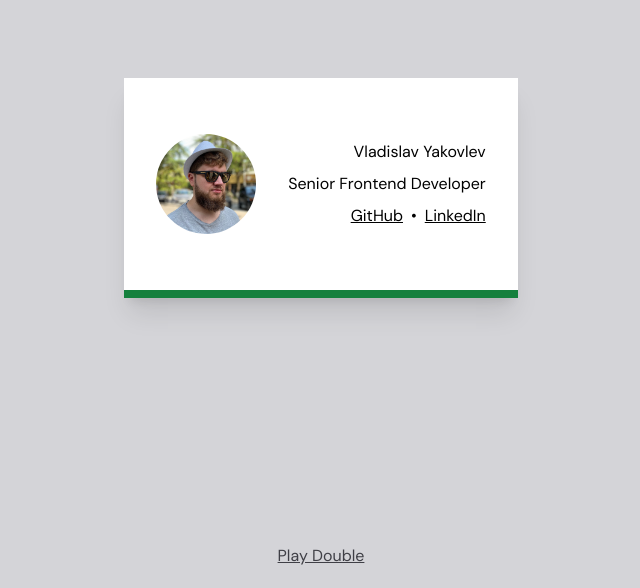
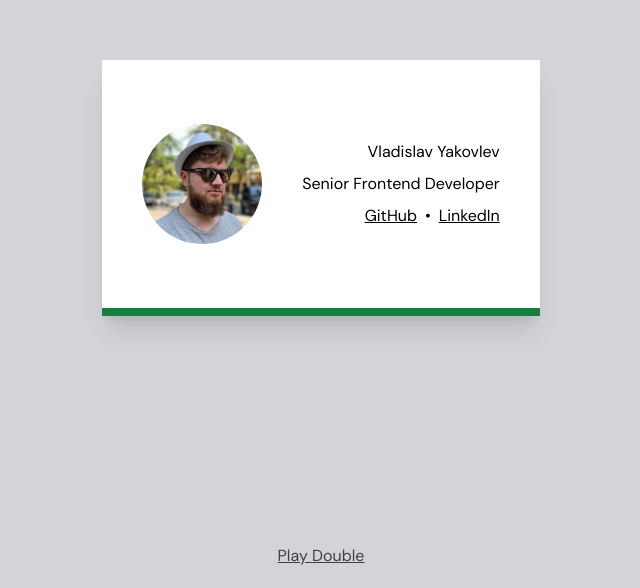
Before and after one commit to vlad-yakovlev/vlad-yakovlev-dev, a Next.js app: page / in a window 1280 px wide. Shown: the part 212-800 px from the top of the page, without its empty margins (319-959 px from the left). Built offline with nearby package versions, Linux system fonts and the light colour scheme.

Commit message:
Fix sizes

```diff
--- a/pages/index.tsx
+++ b/pages/index.tsx
@@ -11,14 +11,14 @@ const Home: NextPage = () => {
 
       <div className="flex flex-col items-center justify-between min-h-full bg-zinc-300">
         <div className="h-16" />
-        <div className="flex items-center flex-col sm:flex-row gap-8 px-8 py-14 border-b-8 border-b-green-700 bg-white shadow-xl">
+        <div className="flex items-center flex-col sm:flex-row gap-x-10 gap-y-12 px-10 py-16 border-b-8 border-b-green-700 bg-white shadow-xl">
           <div className="flex-none flex">
             <Image
               className="rounded-full"
               src="/photo.jpg"
               alt="Vladislav's photo"
-              width="100"
-              height="100"
+              width="120"
+              height="120"
             />
           </div>
           <div className="text-center sm:text-right space-y-2">
```
